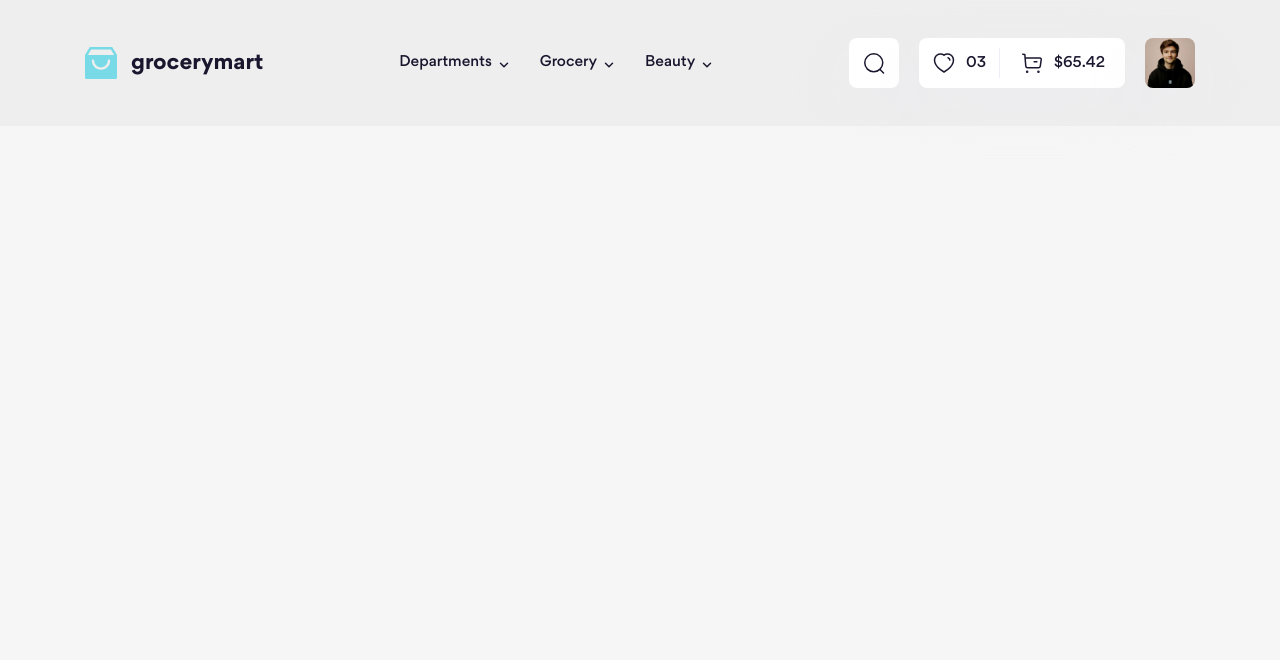
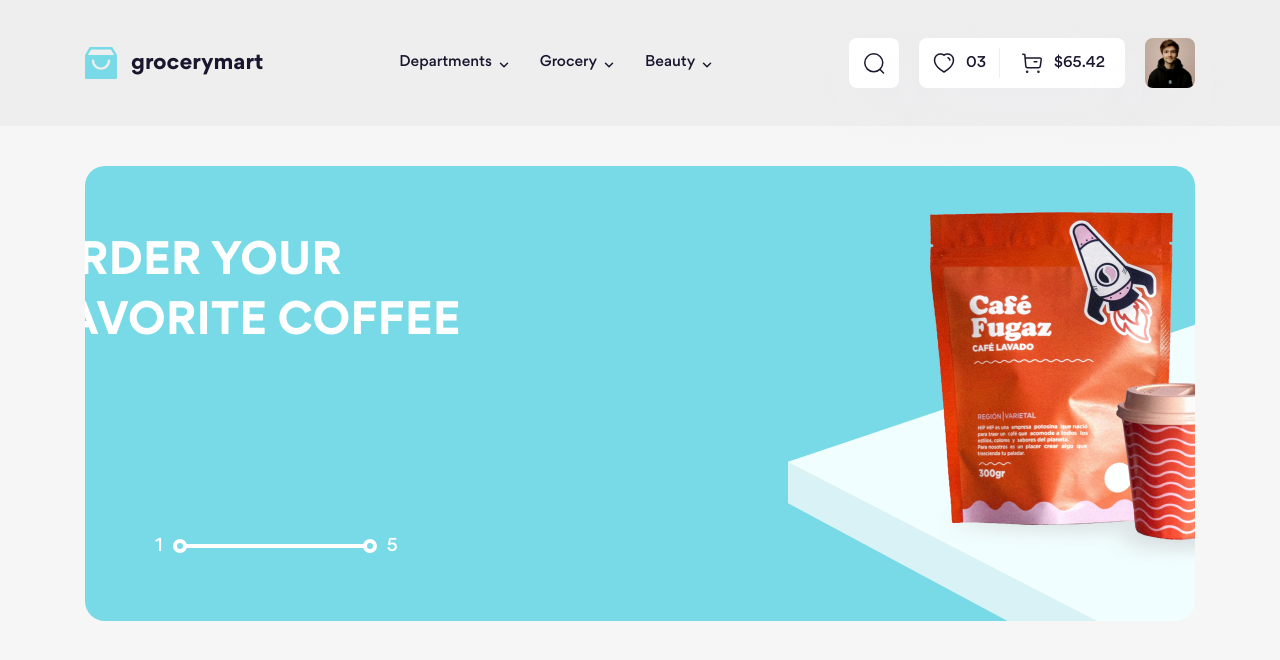
Before and after one commit to doduc2000/froject-04, a website: page index.html in a window 1280 px wide. Drawn offline with Linux system fonts and the light colour scheme.

Commit message:
add slideshow pc

```diff
--- a/index.html
+++ b/index.html
@@ -31,7 +31,26 @@
         </script>
 
         <!-- main -->
-        <main></main>
+        <main>
+            <!-- slideshow -->
+            <div class="slideshow">
+                <div class="container">
+                    <div class="slideshow-inner d-flex">
+                        <picture class="slideshow-item">
+                            <a href="#!"
+                                ><img src="./assets.css/slideshow/item-1.png" alt="" class="slideshow-img"
+                            /></a>
+                        </picture>
+
+                        <div class="slideshow-page d-flex">
+                            <span class="slideshow-number">1</span>
+                            <span class="slideshow-jamb d-flex"></span>
+                            <span class="slideshow-number">5</span>
+                        </div>
+                    </div>
+                </div>
+            </div>
+        </main>
 
         <!-- footer -->
         <footer id="footer"></footer>
--- /dev/null
+++ b/scss/components/_slideshow.scss
@@ -0,0 +1,69 @@
+.slideshow{
+    --color: #fff;
+
+    &-inner{
+        position: relative;
+        width: 100%;
+        height: 455px;
+        overflow: hidden;
+        margin-top: 40px;
+        border-radius: 20px;
+    }
+
+    &-item{
+        position: relative;
+        width: 100%;
+        flex-shrink: 0;
+        padding-top: 34%;
+    }
+
+    &-img{
+        position: absolute;
+        top: 0;
+        left: 0;
+        width: 100%;
+        height: 100%;
+        object-fit: cover;
+    }
+
+    &-page{
+        position: absolute;
+        bottom: 66px;
+        left: 70px;
+        align-items: center;
+    }
+
+    &-number{
+        font-weight: 500;
+        font-size: 1.8rem;
+        color: var(--color);
+        margin-right: 20px;
+    }
+
+    &-jamb{
+        position: relative;
+        width: 184px;
+        height: 4px;
+        background-color: var(--color) ;
+        align-items: center;
+        margin-right: 20px;
+
+        &::after, &::before{
+            content: "";
+            position: absolute;
+            width: 14px;
+            height: 14px;
+            border: 4px solid var(--color);
+            border-radius: 50%;
+        }
+
+        &::after{
+            left: -10px;
+        }
+
+        &::before{
+            right: -10px;
+        }
+    }
+
+}
--- a/scss/components/index.scss
+++ b/scss/components/index.scss
@@ -1,2 +1,3 @@
 @forward "./logo";
 @forward "./dropdrow";
+@forward "./slideshow";
--- a/scss/layout/_header.scss
+++ b/scss/layout/_header.scss
@@ -13,6 +13,7 @@
     &-inner{
         @extend %flexItemCenter;
         position: relative;
+        z-index: 1;
         justify-content: space-between;
         padding: 30px 0;
 
```
Also changed, not shown: assets.css/css/components/index.css, assets.css/css/layout/index.css, assets.css/css/main.css, assets.css/slideshow/item-1.png (added), 3 other files.
